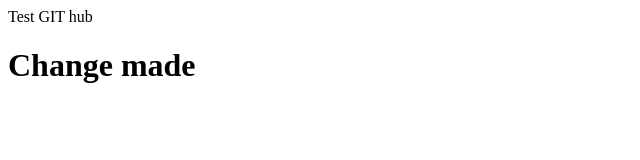
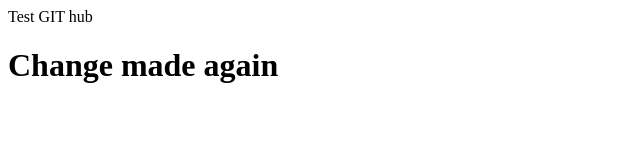
Before and after one commit to rvrama/testrepo, a plain HTML site: page test.html in a window 1280 px wide. Shown: the whole page, without its empty margins (0-640 px from the left). Drawn offline with Linux system fonts and the light colour scheme.

Commit message:
test git

```diff
--- a/test.html
+++ b/test.html
@@ -1,6 +1,6 @@
 <html>
 <head>Test GIT hub</head>
 <body>
-<h1>Change made</h1>
+<h1>Change made again</h1>
 </body>
 </html>
```
